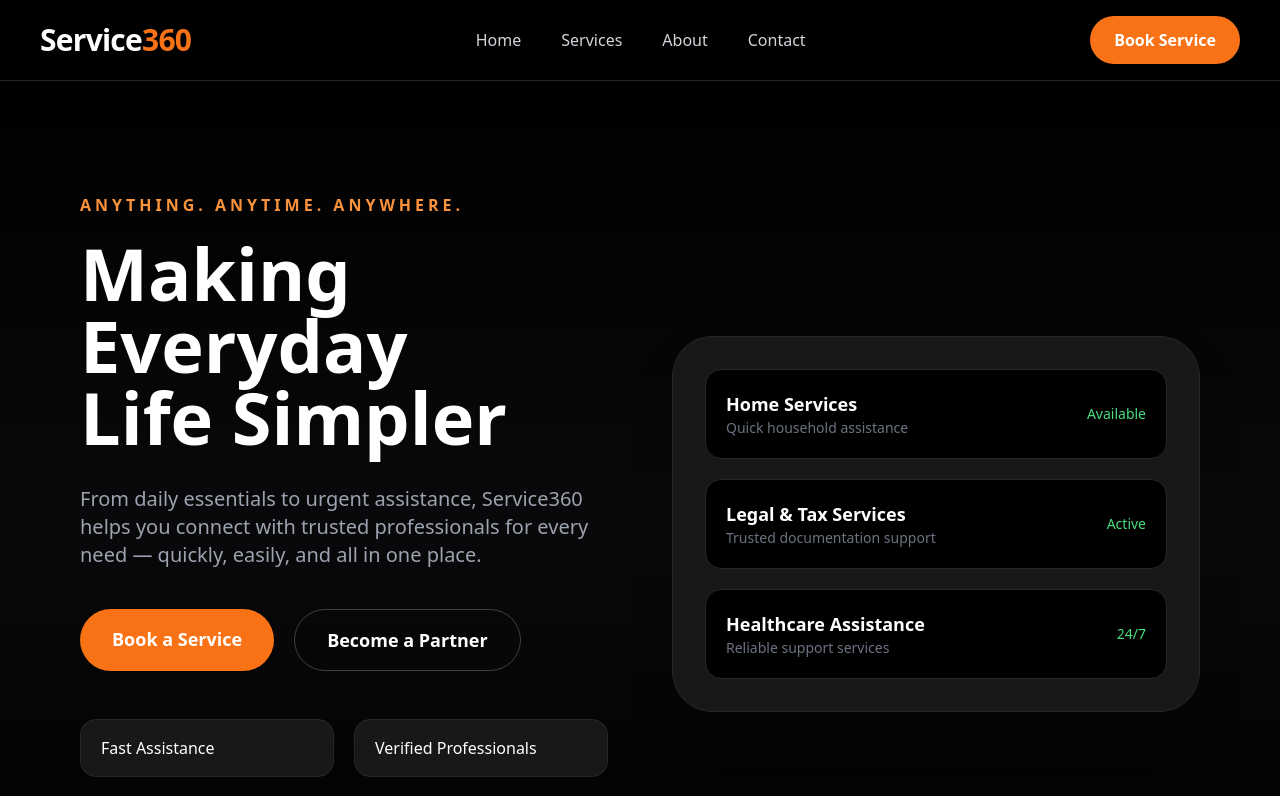
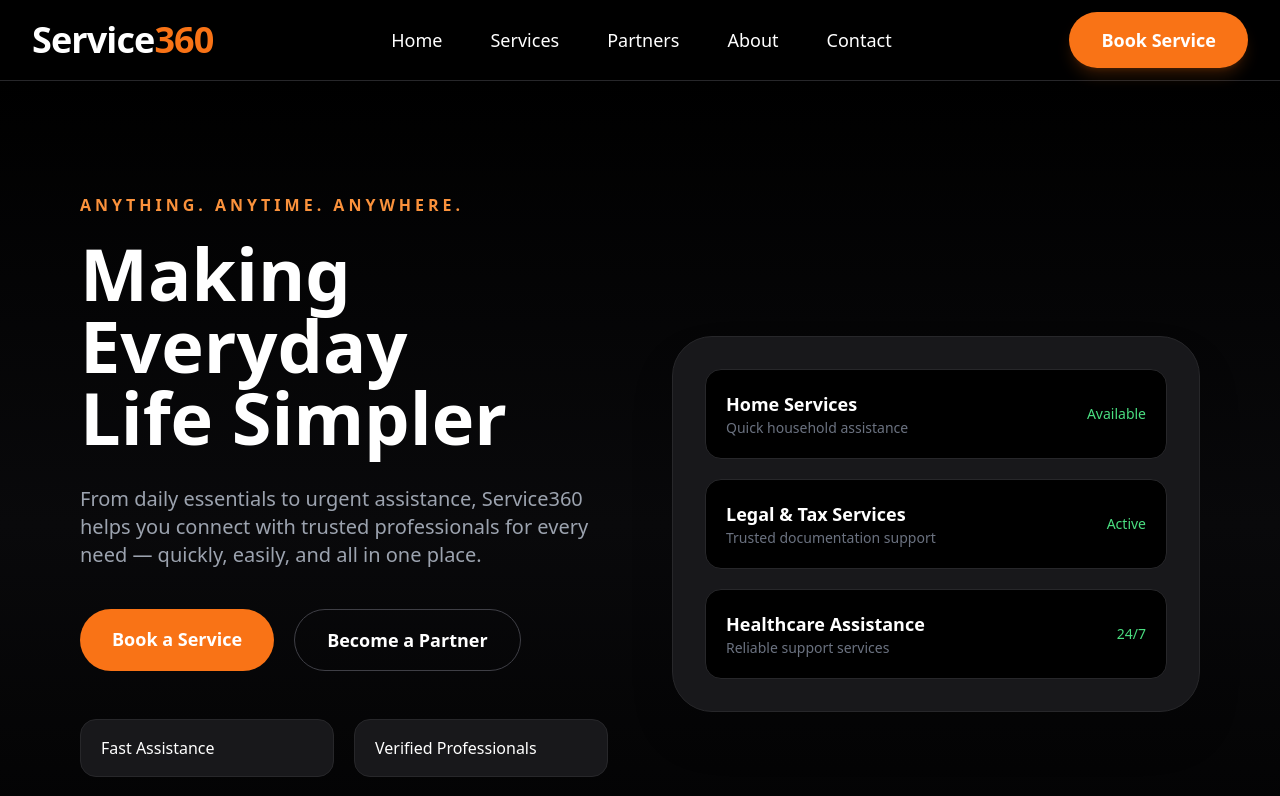
Before and after one commit to service-360/service360-website, a Next.js app: page / in a window 1280 px wide. Shown: the top 796 px of the page. Built offline with nearby package versions, Linux system fonts and the light colour scheme.

Commit message:
git commit -m "Add partners navigation tab to navbar"

```diff
--- a/app/components/Navbar.js
+++ b/app/components/Navbar.js
@@ -1,24 +1,20 @@
 "use client"
 
-import { useState } from "react"
+import Link from "next/link"
 
 export default function Navbar() {
 
-  const [menuOpen, setMenuOpen] = useState(false)
-
   return (
 
-    <header className="sticky top-0 z-50 backdrop-blur-xl bg-black/80 border-b border-zinc-800">
+    <header className="sticky top-0 z-50 bg-black/80 backdrop-blur-xl border-b border-zinc-800">
 
-      <div className="max-w-7xl mx-auto px-6 md:px-10">
-
-        <div className="flex items-center justify-between h-20">
+      <div className="max-w-7xl mx-auto px-8 py-5 flex items-center justify-between">
 
         {/* Logo */}
-          <a
-            href="/"
-            className="text-2xl md:text-3xl font-bold tracking-tight"
-          >
+        <Link href="/">
+
+          <h1 className="text-4xl font-extrabold tracking-tight">
+
             <span className="text-white">
               Service
             </span>
@@ -26,134 +22,65 @@ export default function Navbar() {
             <span className="text-orange-500">
               360
             </span>
-          </a>
 
-          {/* Desktop Menu */}
-          <nav className="hidden md:flex items-center gap-10">
+          </h1>
 
-            <a
+        </Link>
+
+        {/* Navigation */}
+        <nav className="hidden md:flex items-center gap-12 text-lg font-medium">
+
+          <Link
             href="/"
-              className="text-gray-300 hover:text-orange-400 transition"
+            className="text-white hover:text-orange-400 transition duration-300"
           >
             Home
-            </a>
+          </Link>
 
-            <a
+          <Link
             href="/services"
-              className="text-gray-300 hover:text-orange-400 transition"
+            className="text-white hover:text-orange-400 transition duration-300"
           >
             Services
-            </a>
+          </Link>
 
-            <a
+          <Link
+            href="/partners"
+            className="text-white hover:text-orange-400 transition duration-300"
+          >
+            Partners
+          </Link>
+
+          <Link
             href="/about"
-              className="text-gray-300 hover:text-orange-400 transition"
+            className="text-white hover:text-orange-400 transition duration-300"
           >
             About
-            </a>
+          </Link>
 
-            <a
+          <Link
             href="/contact"
-              className="text-gray-300 hover:text-orange-400 transition"
+            className="text-white hover:text-orange-400 transition duration-300"
           >
             Contact
-            </a>
+          </Link>
 
         </nav>
 
-          {/* CTA + Mobile Button */}
-          <div className="flex items-center gap-4">
+        {/* CTA Button */}
+        <div className="hidden md:block">
 
-            <a
+          <Link
             href="/services"
-              className="hidden md:inline-block bg-orange-500 hover:bg-orange-600 transition px-6 py-3 rounded-full font-semibold"
+            className="bg-orange-500 hover:bg-orange-600 text-white px-8 py-4 rounded-full text-lg font-semibold transition duration-300 shadow-lg shadow-orange-500/20"
           >
             Book Service
-            </a>
-
-            {/* Mobile Menu Button */}
-            <button
-              onClick={() => setMenuOpen(!menuOpen)}
-              className="md:hidden text-white"
-            >
-
-              <svg
-                xmlns="http://www.w3.org/2000/svg"
-                className="h-8 w-8"
-                fill="none"
-                viewBox="0 0 24 24"
-                stroke="currentColor"
-              >
-
-                <path
-                  strokeLinecap="round"
-                  strokeLinejoin="round"
-                  strokeWidth={2}
-                  d={
-                    menuOpen
-                      ? "M6 18L18 6M6 6l12 12"
-                      : "M4 6h16M4 12h16M4 18h16"
-                  }
-                />
-
-              </svg>
-
-            </button>
+          </Link>
 
         </div>
 
       </div>
 
-      </div>
-
-      {/* Mobile Menu */}
-      {menuOpen && (
-
-        <div className="md:hidden border-t border-zinc-800 bg-black">
-
-          <div className="flex flex-col px-6 py-6 space-y-5">
-
-            <a
-              href="/"
-              className="text-gray-300 hover:text-orange-400 transition"
-            >
-              Home
-            </a>
-
-            <a
-              href="/services"
-              className="text-gray-300 hover:text-orange-400 transition"
-            >
-              Services
-            </a>
-
-            <a
-              href="/about"
-              className="text-gray-300 hover:text-orange-400 transition"
-            >
-              About
-            </a>
-
-            <a
-              href="/contact"
-              className="text-gray-300 hover:text-orange-400 transition"
-            >
-              Contact
-            </a>
-
-            <a
-              href="/services"
-              className="bg-orange-500 hover:bg-orange-600 transition px-6 py-3 rounded-full font-semibold text-center"
-            >
-              Book Service
-            </a>
-
-          </div>
-
-        </div>
-
-      )}
-
     </header>
 
   )
```
Lines whose indentation alone changed are shown as unchanged.
